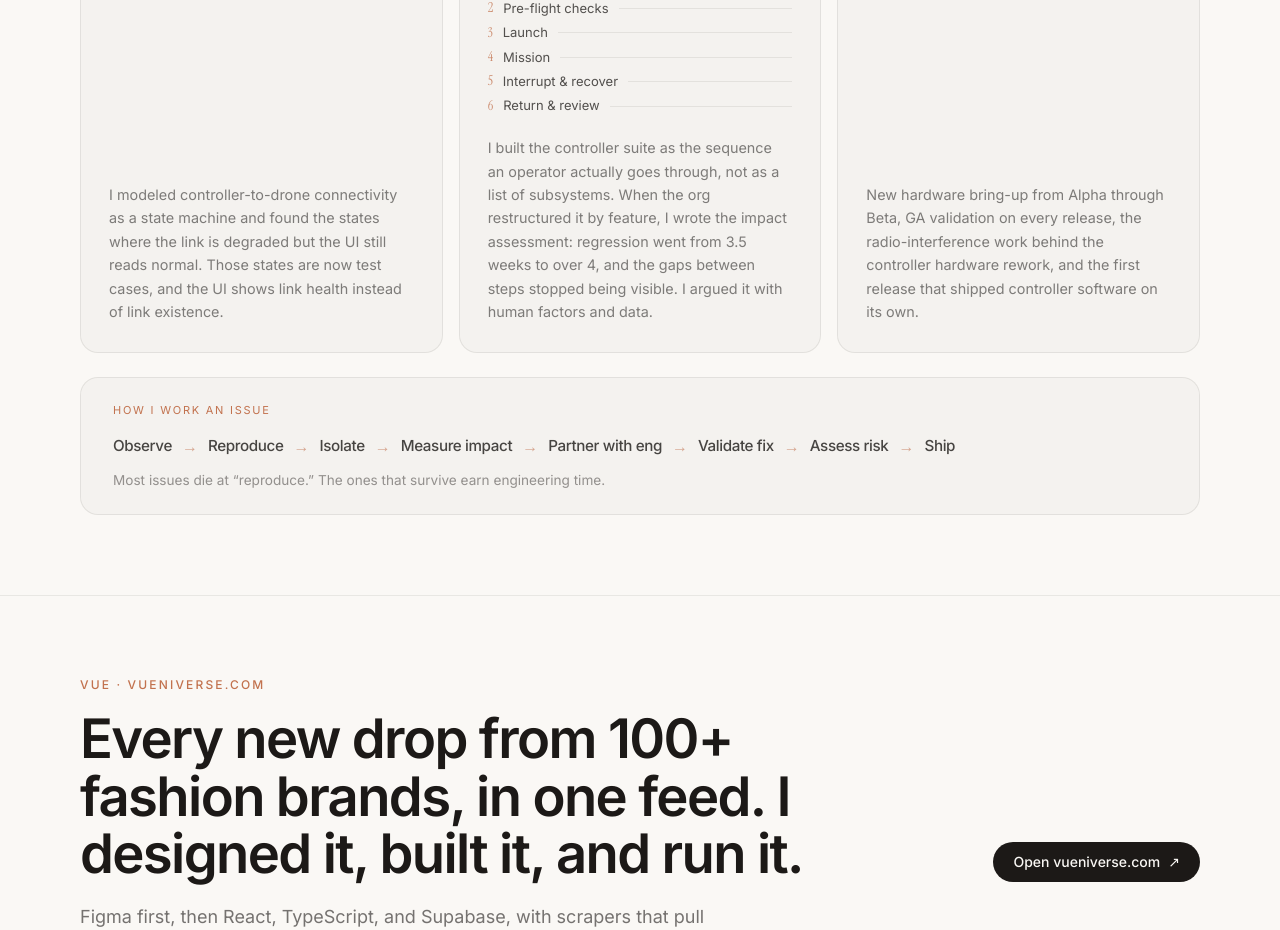
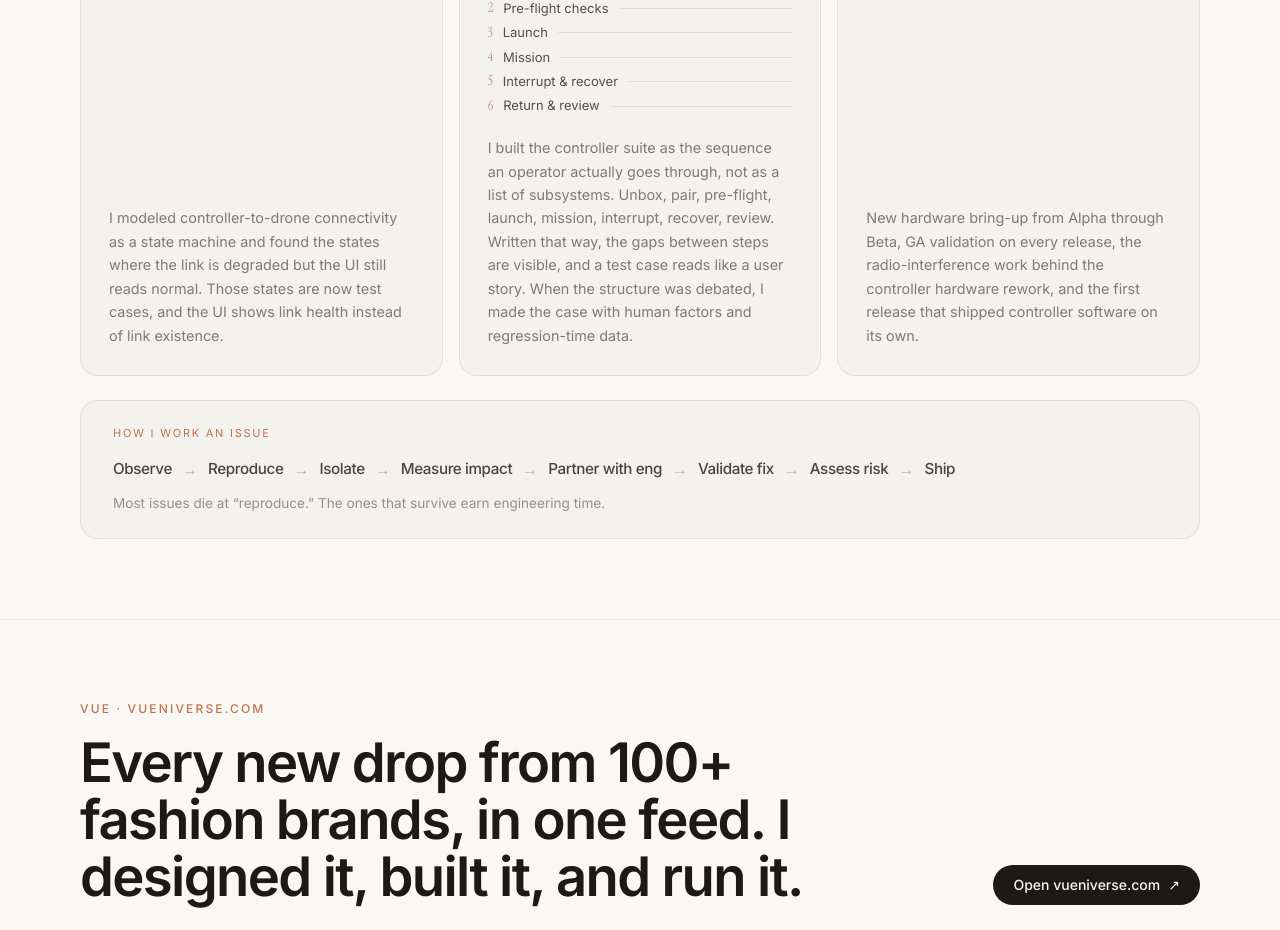
Before and after one commit to illergrayson/portfolio, a Next.js app: page / in a window 1280 px wide. Shown: the part 2860-3790 px from the top of the page. Built offline with nearby package versions, Linux system fonts and the light colour scheme.

Commit message:
Soften TestRail card for public site

```diff
--- a/components/CaseStudySkydio.tsx
+++ b/components/CaseStudySkydio.tsx
@@ -107,7 +107,7 @@ export default function CaseStudySkydio() {
           <Reveal delay={0.05}>
             <Card
               title="5,500 test cases, organized around the operator"
-              caption="I built the controller suite as the sequence an operator actually goes through, not as a list of subsystems. When the org restructured it by feature, I wrote the impact assessment: regression went from 3.5 weeks to over 4, and the gaps between steps stopped being visible. I argued it with human factors and data."
+              caption="I built the controller suite as the sequence an operator actually goes through, not as a list of subsystems. Unbox, pair, pre-flight, launch, mission, interrupt, recover, review. Written that way, the gaps between steps are visible, and a test case reads like a user story. When the structure was debated, I made the case with human factors and regression-time data."
             >
               <div className="space-y-4">
                 <div>
```
